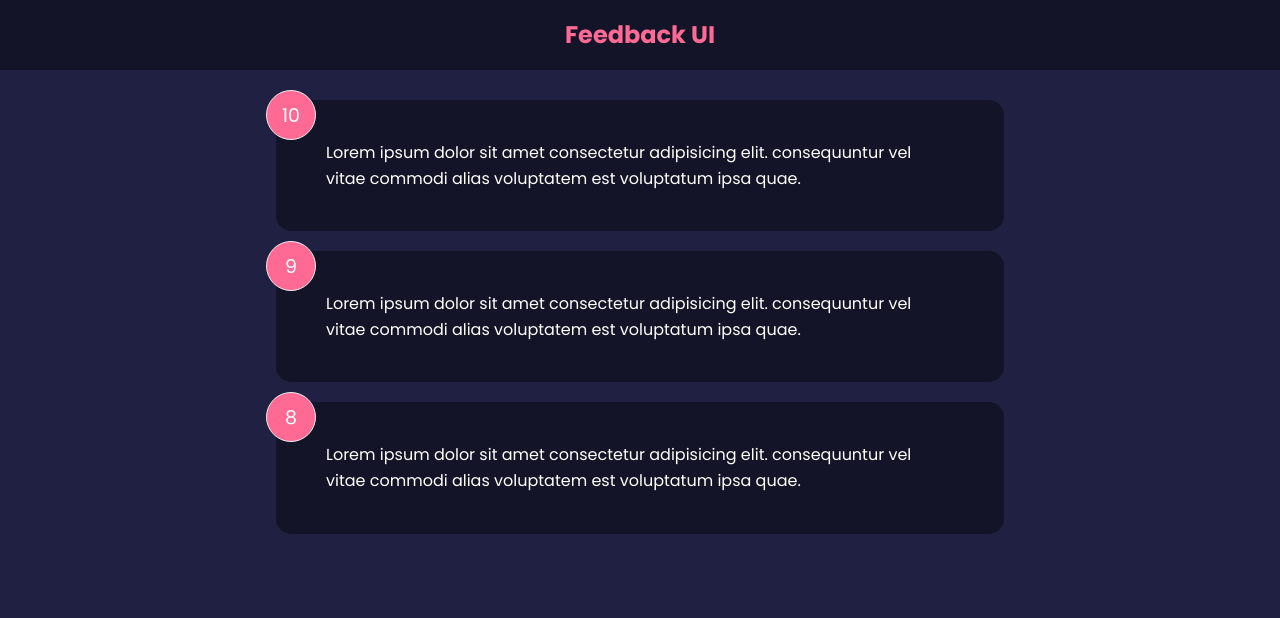
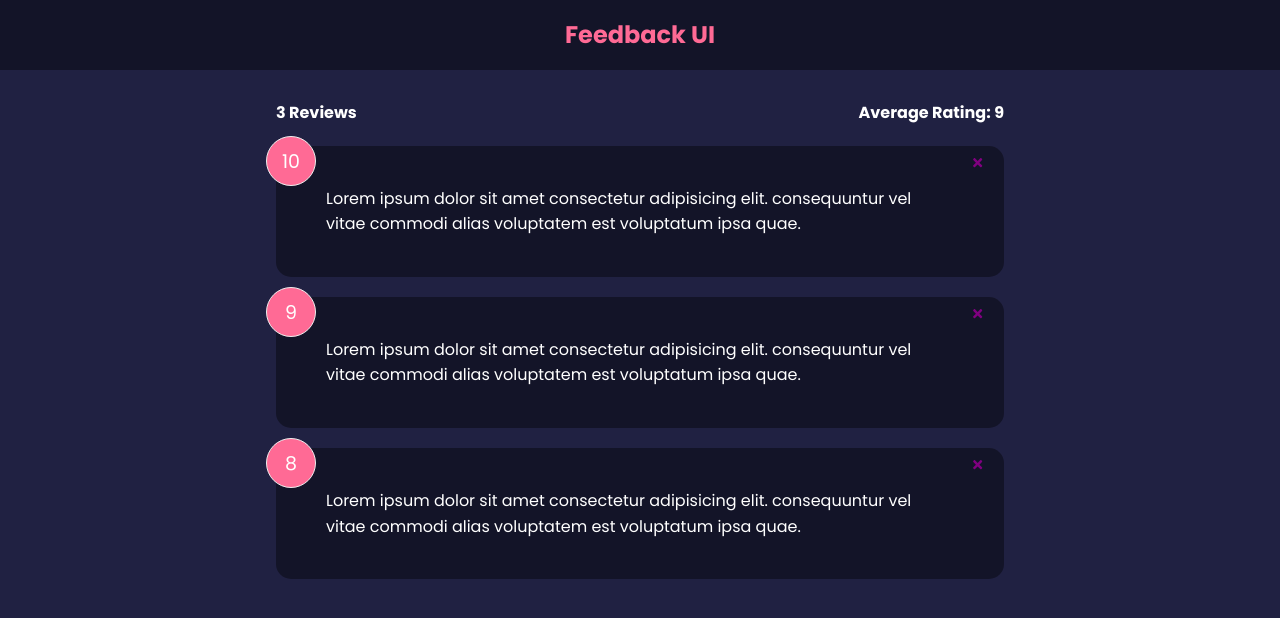
Before and after one commit to naveensing575/Feedback-App, a React (Create React App) app: page / in a window 1280 px wide. Shown: the top 618 px of the page. Built offline with nearby package versions, Linux system fonts and the light colour scheme.

Commit message:
Added Delete button, Avg, Total Reviews

```diff
--- a/package.json
+++ b/package.json
@@ -11,6 +11,7 @@
     "@testing-library/user-event": "^13.5.0",
     "react": "^18.2.0",
     "react-dom": "^18.2.0",
+    "react-icons": "^4.4.0",
     "react-scripts": "5.0.1",
     "web-vitals": "^2.1.4"
   },
--- a/src/App.js
+++ b/src/App.js
@@ -1,17 +1,24 @@
 import React, {useState} from 'react'
 import './App.css';
 import FeedbackData from './Components/data/FeedbackData';
-import FeebackItem from './Components/FeebackItem';
 import FeedbackList from './Components/FeedbackList';
+import FeedbackStats from './Components/FeedbackStats';
 import Header from './Components/Header.js';
 
 function App() {
   const [Feedback, setFeedback] = useState(FeedbackData)
+  const deleteFeedback=(id)=>{
+    if (window.confirm('Are you sure, you want to delete this component?'))
+    {
+      setFeedback(Feedback.filter((item)=>item.id !== id))
+    }
+  }
   return (
     <>
       <Header text='Feedback UI'/>
       <div className='container'>
-        <FeedbackList Feedback={Feedback}/>
+        <FeedbackStats Feedback={Feedback}/>
+        <FeedbackList Feedback={Feedback} handleDelete={deleteFeedback}/>
       </div>
     </>
   )
--- a/src/Components/FeebackItem.js
+++ /dev/null
@@ -1,20 +0,0 @@
-import Card from "./Card"
-import PropTypes from 'prop-types';
-
-function FeebackItem({Rating, Text}) {
-  return (
-    <>
-    <Card>
-        <div className="num-display">{Rating}</div>
-        <div className="text-display">{Text}</div>
-    </Card>
-    </>
-  )
-}
-
-FeebackItem.propTypes={
-    Rating: PropTypes.number.isRequired,
-    Text: PropTypes.string.isRequired
-}
-
-export default FeebackItem
--- /dev/null
+++ b/src/Components/FeedbackItem.js
@@ -0,0 +1,17 @@
+
+import {FaTimes}  from 'react-icons/fa'
+import Card from "./Shared/Card.js"
+
+function FeedbackItem({item, handleDelete}) {
+  return (
+    <>
+    <Card>
+        <div className="num-display">{item.rating}</div>
+        <button onClick={()=>handleDelete(item.id)} className='close'><FaTimes color='purple'/></button>
+        <div className="text-display">{item.text}</div>
+    </Card>
+    </>
+  )
+}
+
+export default FeedbackItem
--- a/src/Components/FeedbackList.js
+++ b/src/Components/FeedbackList.js
@@ -1,15 +1,15 @@
 import React from 'react'
 import PropTypes from 'prop-types';
-import FeedbackItem from './FeebackItem.js'
+import FeedbackItem from './FeedbackItem.js'
 
-function FeedbackList({Feedback}) {
-    if(Feedback.length === 0){
-        <h2>No Feedback Go Back😂</h2>
+function FeedbackList({Feedback, handleDelete}) {
+    if(!Feedback || Feedback.length === 0){
+        return <p>No Feedback Go Back👈</p>
     }
-    else
+
     return (
                <div className="feedback-list">
-                {Feedback.map((item)=><FeedbackItem key={item.id} Rating={item.rating} Text={item.text}/>)}
+                {Feedback.map((item)=><FeedbackItem key={item.id} item={item} handleDelete={handleDelete}/>)}
                </div>
     )
 }
--- /dev/null
+++ b/src/Components/FeedbackStats.js
@@ -0,0 +1,29 @@
+import PropTypes from 'prop-types'
+
+function FeedbackStats({Feedback}) {
+  //ratings average
+  let avg=Feedback.reduce((acc, curr)=>{
+    if(Feedback.length)
+    {
+      acc+=curr.rating
+    }
+    return acc
+  }, 0)/Feedback.length
+  return (
+    <div className="feedback-stats">
+      <h4>{Feedback.length} Reviews</h4>
+      <h4>Average Rating: {isNaN(avg)?0:avg}</h4>
+    </div>
+  )
+}
+FeedbackStats.propTypes={
+  Feedback: PropTypes.arrayOf(
+      PropTypes.shape({
+          id: PropTypes.number.isRequired,
+          rating: PropTypes.number.isRequired,
+          text: PropTypes.string.isRequired
+      })
+  )
+}
+
+export default FeedbackStats
--- a/src/index.css
+++ b/src/index.css
@@ -139,6 +139,7 @@ input:focus {
   cursor: pointer;
   background: none;
   border: none;
+  outline: none;
 }
 
 .edit {
```
Also changed, not shown: src/Components/Shared/Card.js (renamed from src/Components/Card.js), 1 other file (tests, documents, lock files or other folders).
